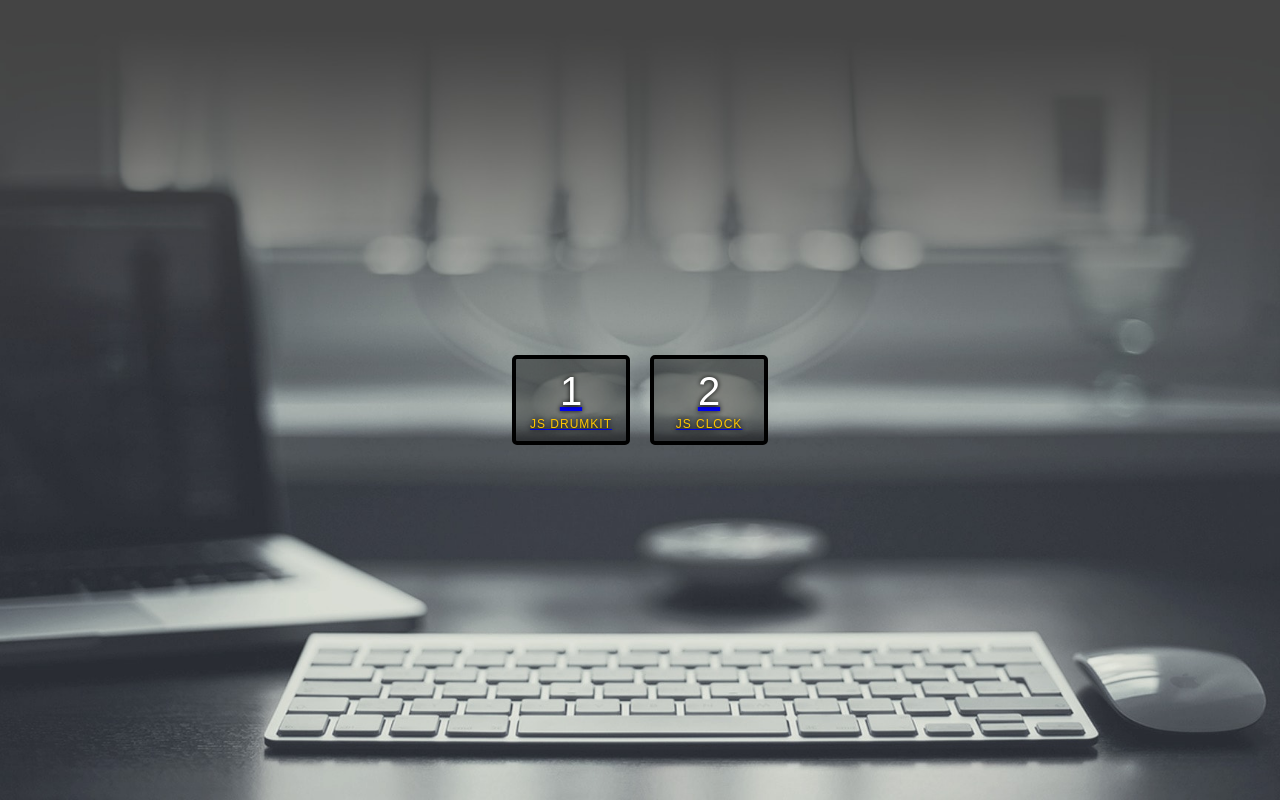
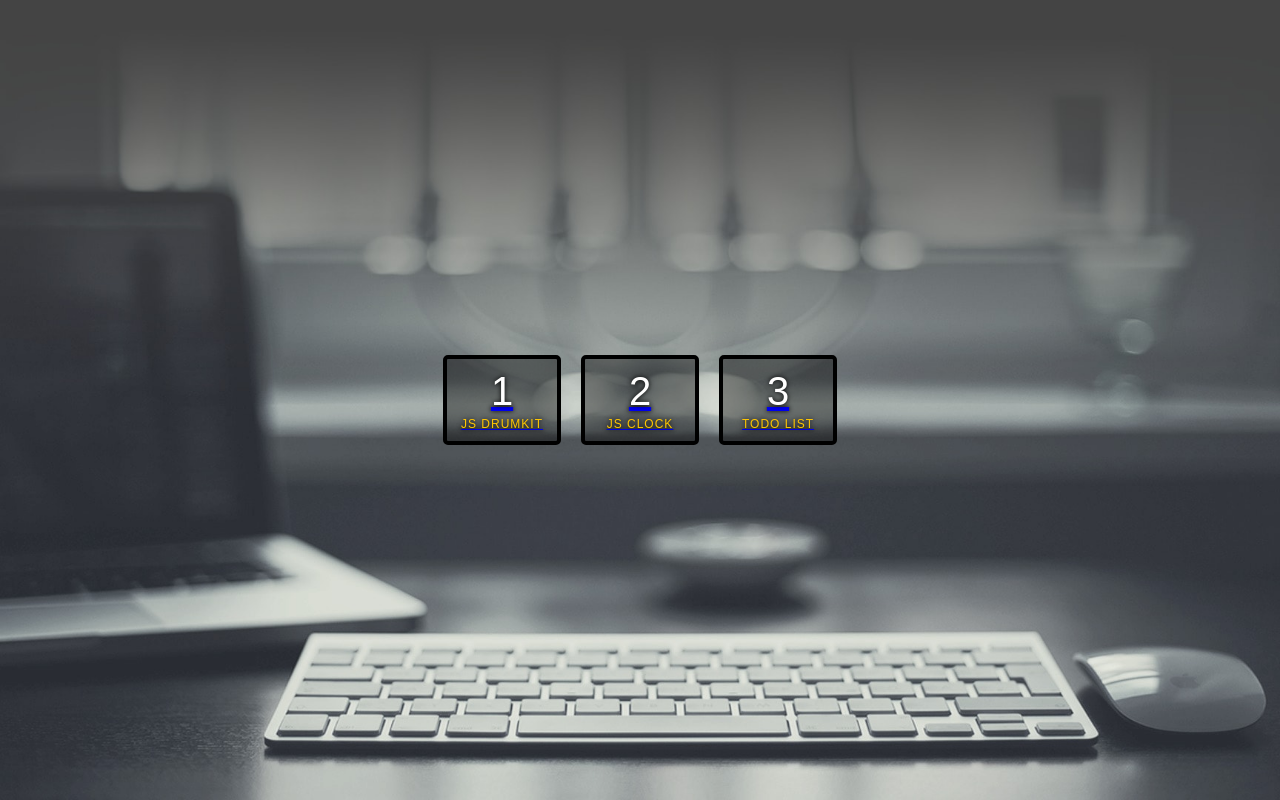
Before and after one commit to vsvipul/5DaysOfCode, a plain HTML site: page index.html in a window 1280 px wide. Drawn offline with Linux system fonts and the light colour scheme.

Commit message:
Added todo list to main index

```diff
--- a/index.html
+++ b/index.html
@@ -20,6 +20,12 @@
 		<span class="item">JS Clock</span>
 		</a>
 	</div>
+	<div class="project" >
+		<a href="Day3-ToDoList/index.html">
+		<div class="nmbr">3</div>
+		<span class="item">ToDo List</span>
+		</a>
+	</div>
 </div>
 </body>
 <html>
```
